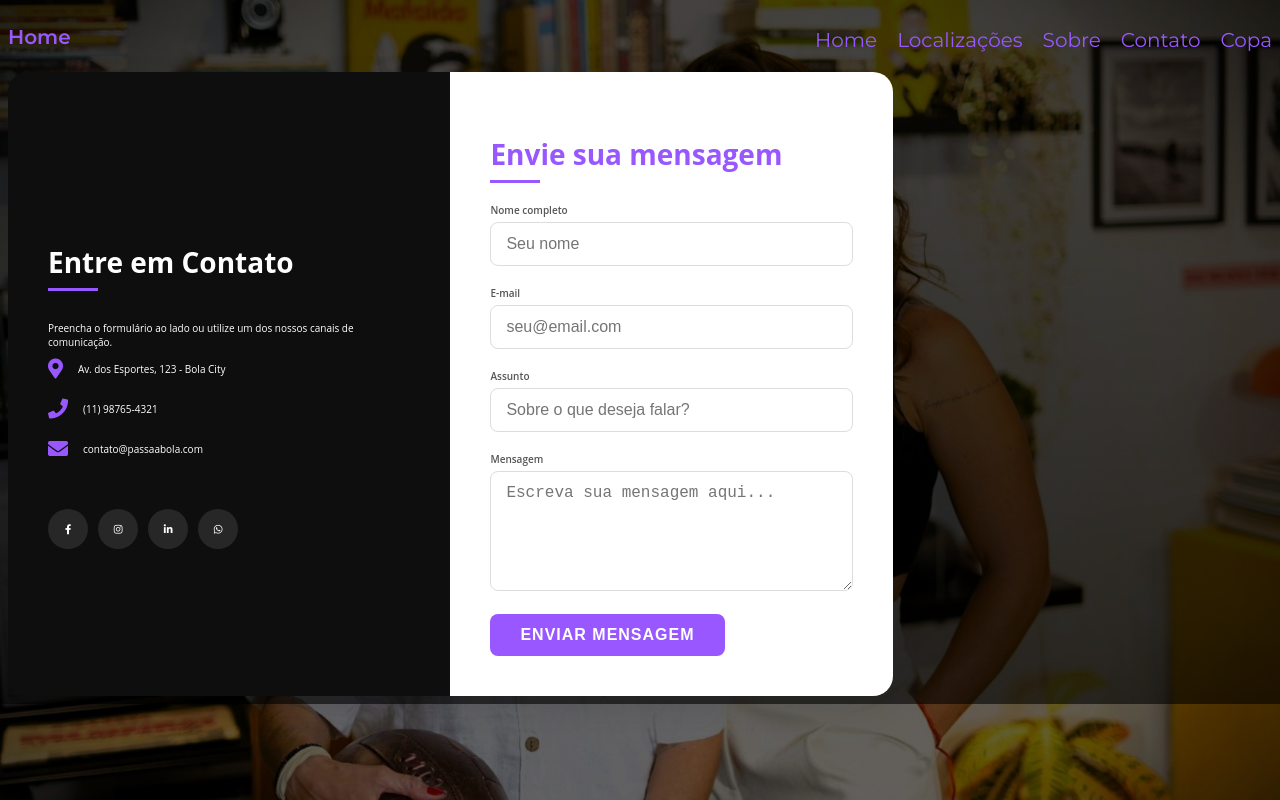
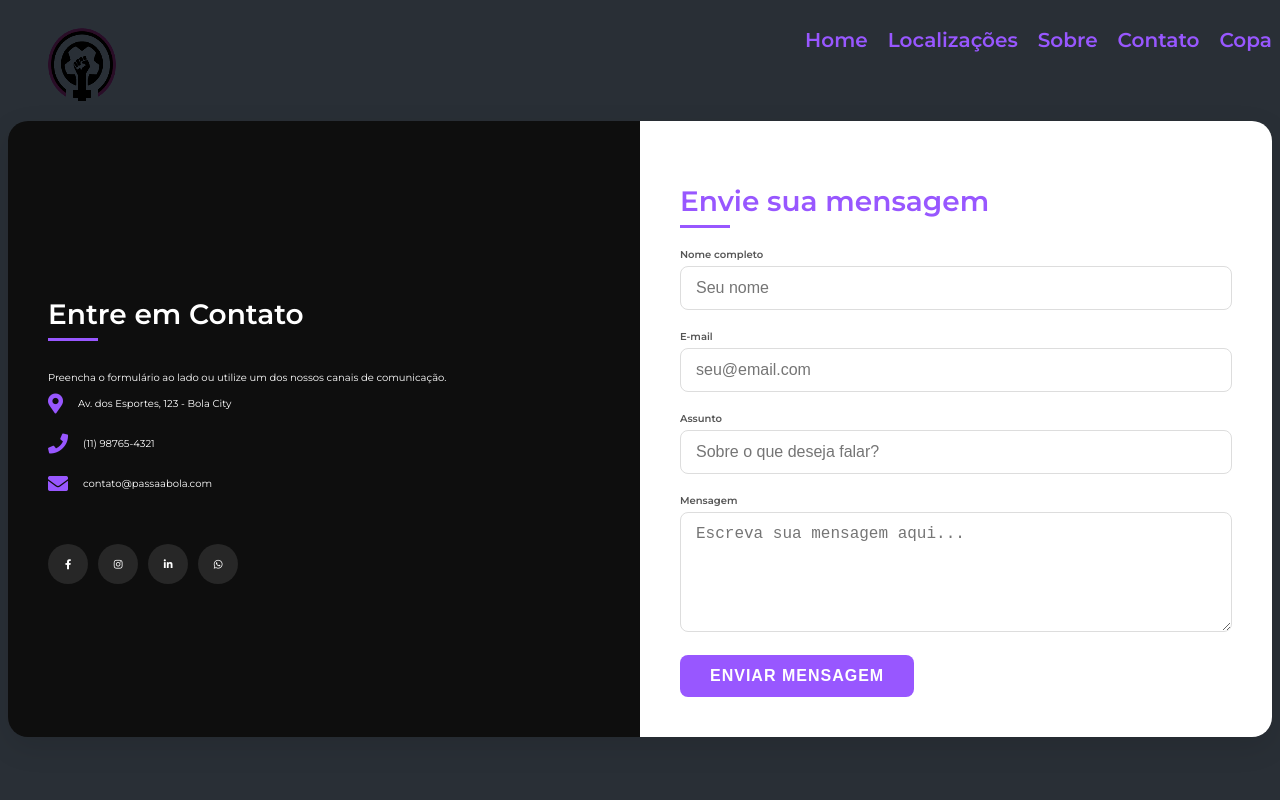
Before and after one commit to BRAINROTTERS/passa-bola, a plain HTML site: page src/pages/contato.html in a window 1280 px wide. Drawn offline with Linux system fonts and the light colour scheme; a script that the page names is missing.

Commit message:
estilizando as outras pages

```diff
--- a/src/css/estilo.css
+++ b/src/css/estilo.css
@@ -67,8 +67,27 @@ header h1{
     display: flex;
     justify-content: center;
     font-size: 2rem;
+
 }
-body {
+.logo2{
+    mix-blend-mode: multiply;
+    filter: brightness(1.2) contrast(3.0);
+    width: 60%;
+
+
+
+}
+figure:before {
+    z-index: 1;
+    mix-blend-mode: multiply;
+    box-shadow: 0 0 100px rgba(100, 150, 200, 1) inset, 0 0 300px rgba(100, 150, 200, 1) inset;
+  }
+  figure:after {
+    z-index: 3;
+    mix-blend-mode: difference;
+    background: rgba(0, 0, 255, 0.3);
+  }
+.body-fundo {
     font-family: 'Open Sans', sans-serif;
     background-image: var(--gradient),url(../assets/imagemfundopassaabola.jpg) ;
     background-repeat: no-repeat;
@@ -339,8 +358,8 @@ body {
 
 /* Contato */
 .contact-container {
-            max-width: 1200px;
-            width: 70%;
+
+            width: 100%;
             display: flex;
             box-shadow: 0 10px 30px rgba(0, 0, 0, 0.1);
             border-radius: 20px;
@@ -348,6 +367,18 @@ body {
             position: relative;
 
         }
+        .header-cor{
+            background-color: #292F36;
+            font-weight: 1000;
+        }
+        .logo3{
+            filter: brightness(1.1) contrast(1.3);
+            width: 30%;
+            height: 100%;
+            mix-blend-mode: multiply;
+            position: relative;
+        }
+
 
         .contact-info {
             flex: 1;
@@ -509,3 +540,21 @@ body {
             font-weight: 600;
 
           }
+.body-contato{
+    background-color: #292F36;
+    color: #292F36;
+    font-family: 'Montserrat', sans-serif;
+}
+.body-localizacao{
+    font-family: 'Open Sans', sans-serif;
+    background-image: var(--gradient),url(../assets/estadio.jpg) ;
+    background-repeat: no-repeat;
+    background-size: 100%;
+    color: white;
+    overflow-x: hidden;
+}
+.logo4{
+    mix-blend-mode: multiply;
+    filter: brightness(1.2) contrast(3.0);
+    width: 60%;
+}
--- a/src/pages/contato.html
+++ b/src/pages/contato.html
@@ -11,10 +11,10 @@
     <title>Passa a Bola</title>
 </head>
 
-<body>
+<body class="body-contato">
     <section class="hero">
-            <header>
-                <h1 id="">Home</h1>
+            <header class="header-cor">
+                <figure> <img class="logo3" src="../assets/shortcuticonpassaabola.png"></figure>
                 <nav class="navbar">
                     <ul class="header-menu">
                         <li><a id="page" href="../../index.html" class="item-menu">Home</a></li>
```
Also changed, not shown: index.html (+2 -2 lines), src/pages/localizacao.html (+2 -2 lines), src/assets/estadio.jpg (added).
